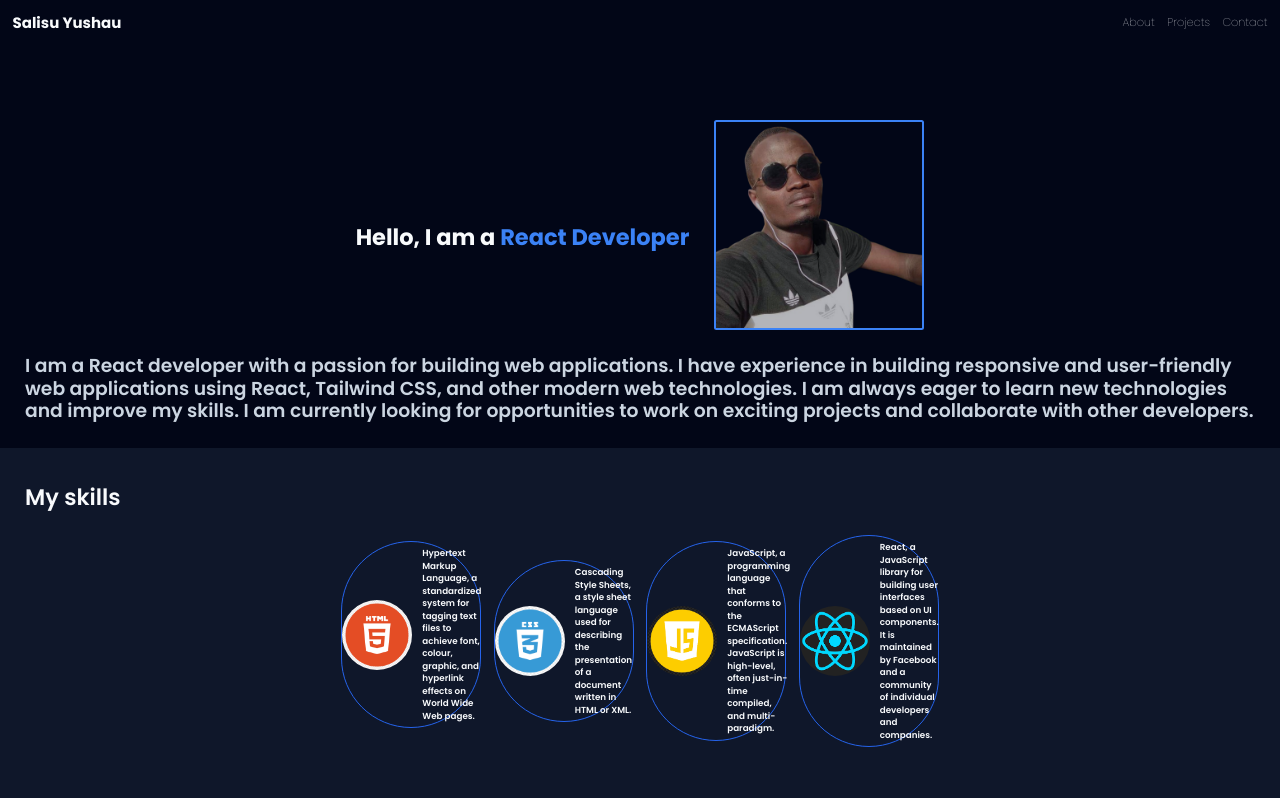
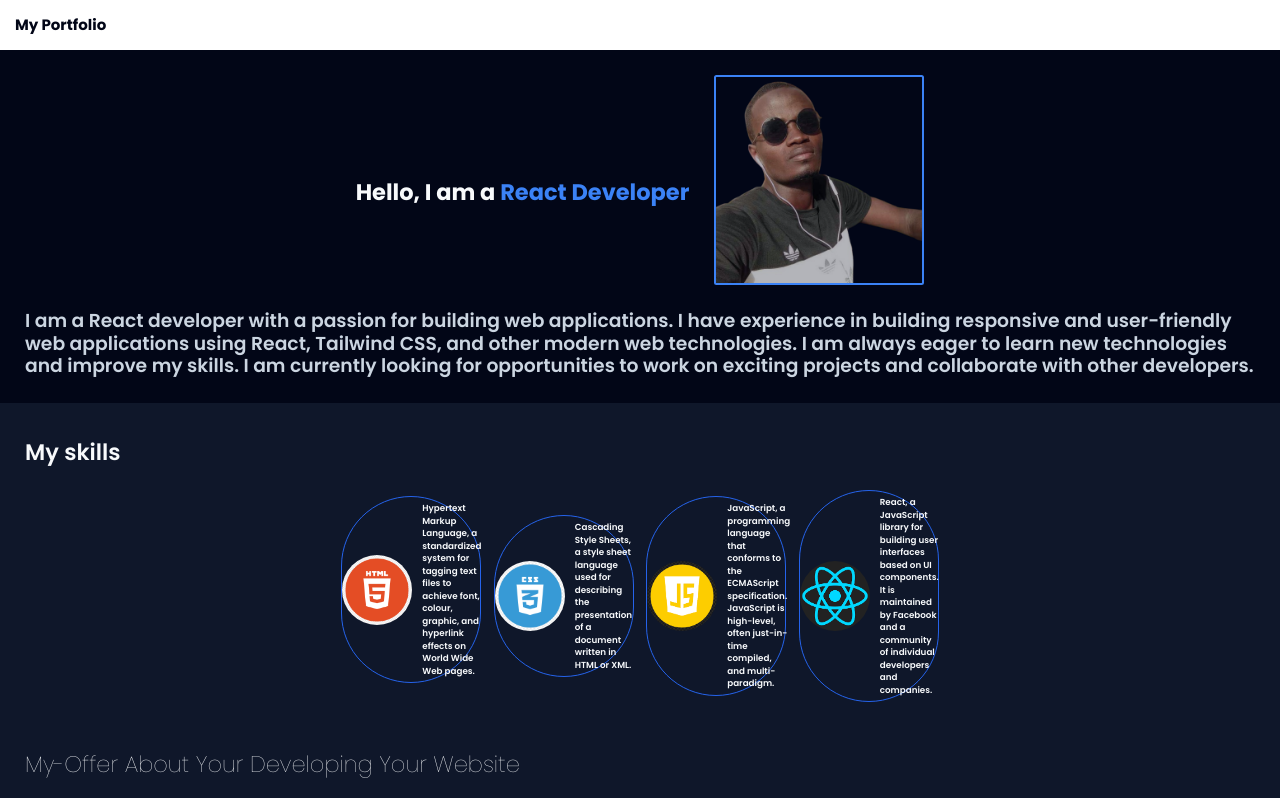
Before and after one commit to Salisspro/my-portfolio, a React (Vite) app: page / in a window 1280 px wide. Shown: the top 798 px of the page. Built offline with nearby package versions, Linux system fonts and the light colour scheme; a web font is replaced by a local one.

Commit message:
new updated

```diff
--- a/src/components/Header.jsx
+++ b/src/components/Header.jsx
@@ -1,19 +1,32 @@
+import { useState } from "react"
+import MENU from '../assets/icons/icon-menu.svg'
+import CLOSE from '../assets/icons/icon-menu-close.svg'
 
 
 export default function Header() {
-  return (
-    <div>
-      <div className='flex justify-between items-center p-5'>
-        <div>
-
-        <h1 className='text-2xl font-bold'>Salisu Yushau</h1>
-        </div>
-        <nav className='flex gap-5 hover:gap-10 transition-all duration-300'>
-          <a href="#about" className='text-lg'>About</a>
-          <a href="#projects" className='text-lg'>Projects</a>
-          <a href="#contact" className='text-lg'>Contact</a>
-        </nav>
+   const [modal, setModal] = useState(false)
+   return (
+      <>
+      <div className="bg-slate-950 text-slate-50">
+         <header className="flex justify-between items-center p-6 fixed top-0 left-0 w-full z-10">
+            <div className="text-2xl font-bold text-slate-950 ">My Portfolio</div>
+            <div className="hidden md:flex gap-8 text-slate-50">
+               <a href="#skills">Skills</a>
+               <a href="#my-offer">My Offer</a>
+               <a href="#contact">Contact</a>
+            </div>
+            <button className="md:hidden" onClick={() => setModal(!modal)}>
+               <img src={modal ? CLOSE : MENU} alt="" />
+            </button>
+         </header>
+         {modal && (
+            <div className="fixed top-0 left-0 w-full h-screen bg-slate-900/80 flex flex-col items-center justify-center gap-8 text-slate-50 text-xl md:hidden">
+               <a href="#skills" onClick={() => setModal(!modal)}>Skills</a>
+               <a href="#my-offer" onClick={() => setModal(!modal)}>My Offer</a>
+               <a href="#contact" onClick={() => setModal(!modal)}>Contact</a>
+            </div>
+         )}
       </div>
-      </div>
-  )
+      </>
+    )
 }
--- a/src/components/Skills.jsx
+++ b/src/components/Skills.jsx
@@ -14,7 +14,7 @@
     <div className="p-10 transition-all duration-300 bg-slate-900 text-slate-50">
       <h1 className="text-4xl my-5 font-semibold">My skills</h1>
       <div className="font-semibold md:flex grid grid-cols-1 items-center justify-center md:space-x-5 space-y-5">
-         <div className="border-blue-600 border rounded-full md:w-[10em] flex items-center space-x-2">
+         <div className="border-blue-600  border rounded-full  md:w-[10em] flex items-center space-x-2">
             <img className="w-[5em] h-[5em] rounded-full" src={IMG1} alt="" />
             <p className="text-sm p-2">
             Hypertext Markup Language, a standardized system for tagging text files to achieve font, colour, graphic, and hyperlink effects on World Wide Web pages.
```
Also changed, not shown: src/assets/icons/icon-menu-close.svg (added), src/assets/icons/icon-menu.svg (added).
